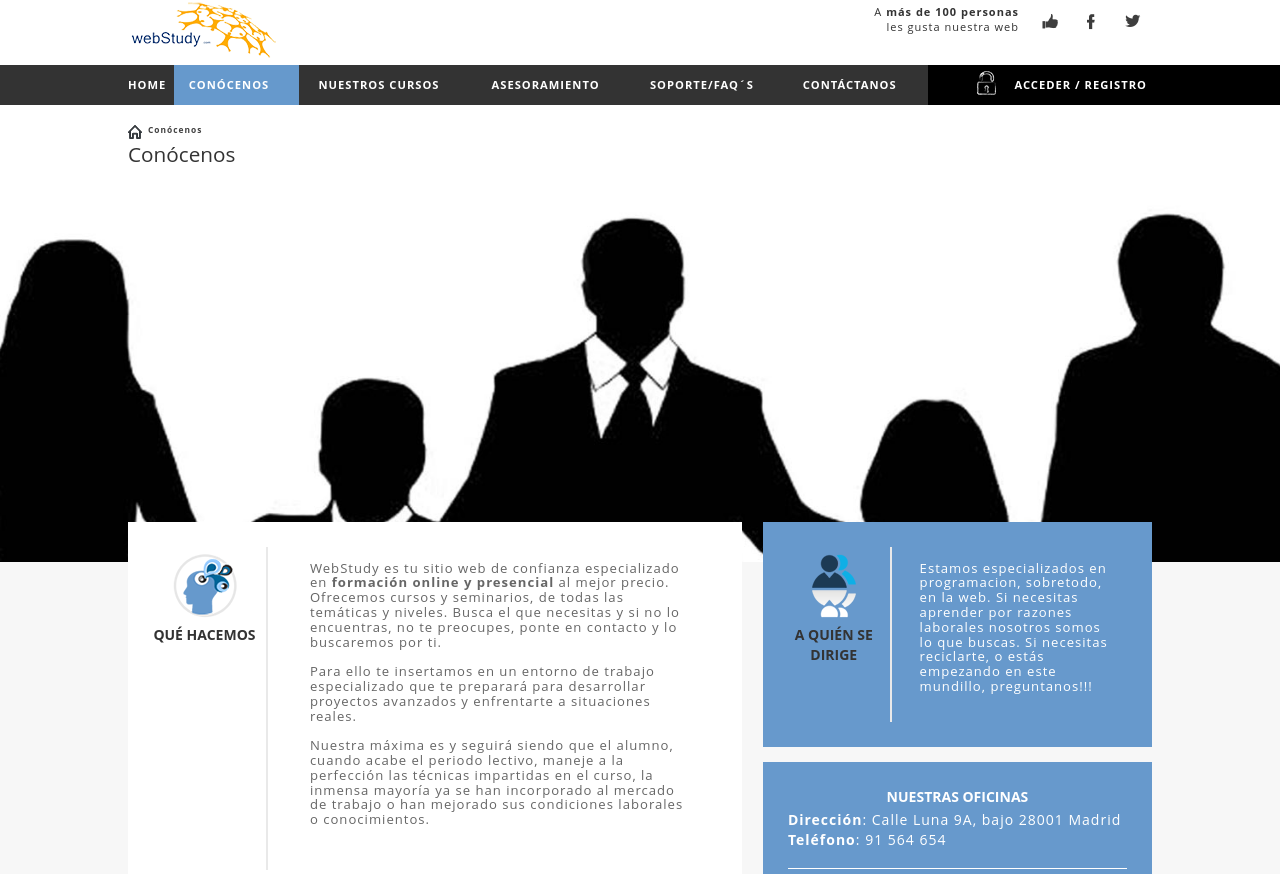
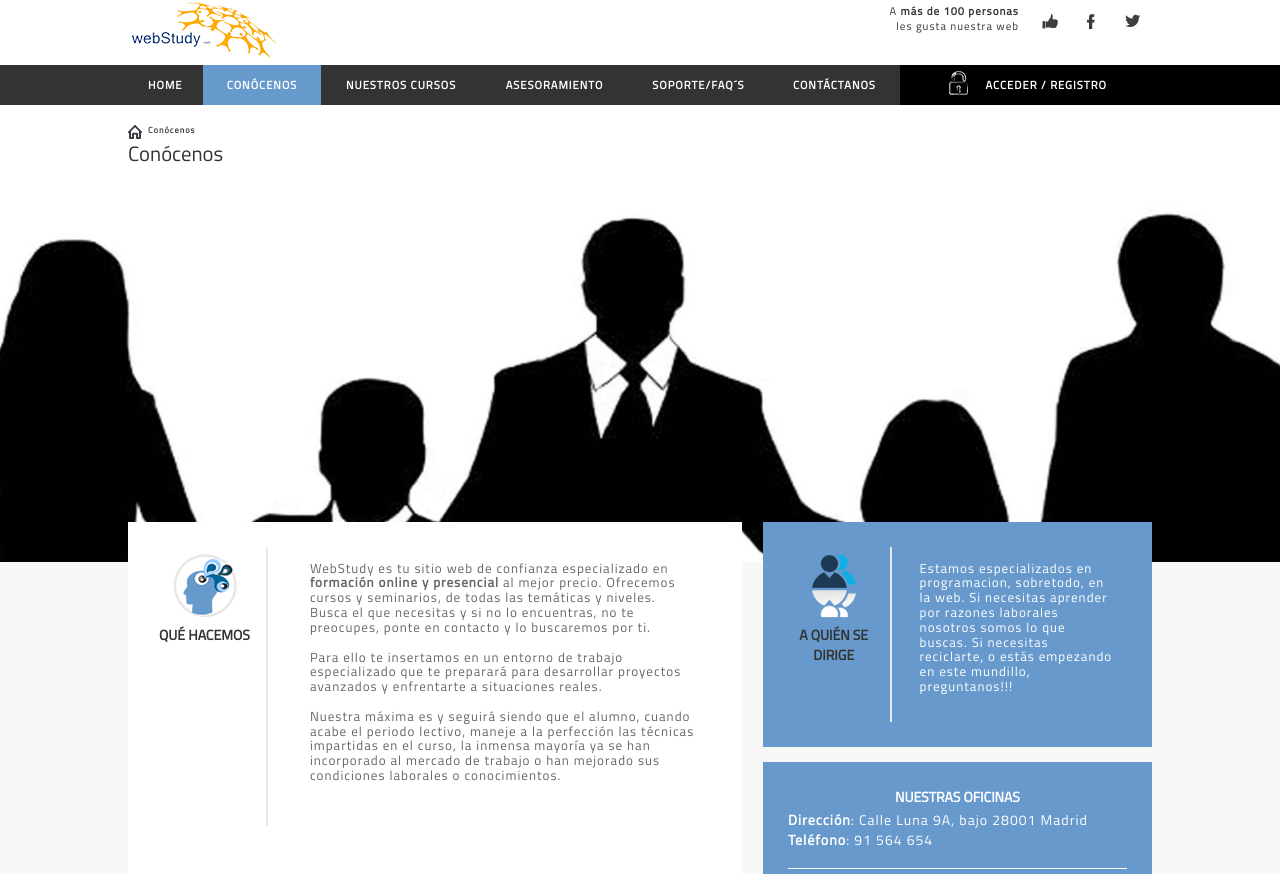
Before and after one commit to Dusr/webStudy, a PHP site: page /conocenos.php in a window 1280 px wide. Shown: the top 874 px of the page. Run offline with PHP 8.4, Linux system fonts and the light colour scheme.

Commit message:
Subo esto
Me parece que está mucho mejor así =) Luego lo hablamos

```diff
--- a/css/globalStyle.css
+++ b/css/globalStyle.css
@@ -716,3 +716,21 @@ select {
     font-weight: bold;
     width: 200px;
 }
+
+/*Cambios DAVID*/
+.item-1, .item-2, .item-3, .item-4, .item-5, .item-6, .menuLogin{
+    padding-left:20px !important;
+
+}
+.item-1{
+    padding-right:16px !important;
+}
+.menuLogin{
+    padding-right:40px !important;
+}
+nav.menu_principal ul > li.item-1:hover, nav.menu_principal ul > li.item-1.activo {
+  background: none repeat scroll 0 0 grey;
+}
+*{
+    font-family: 'Titillium Web', sans-serif !important;
+}
```
